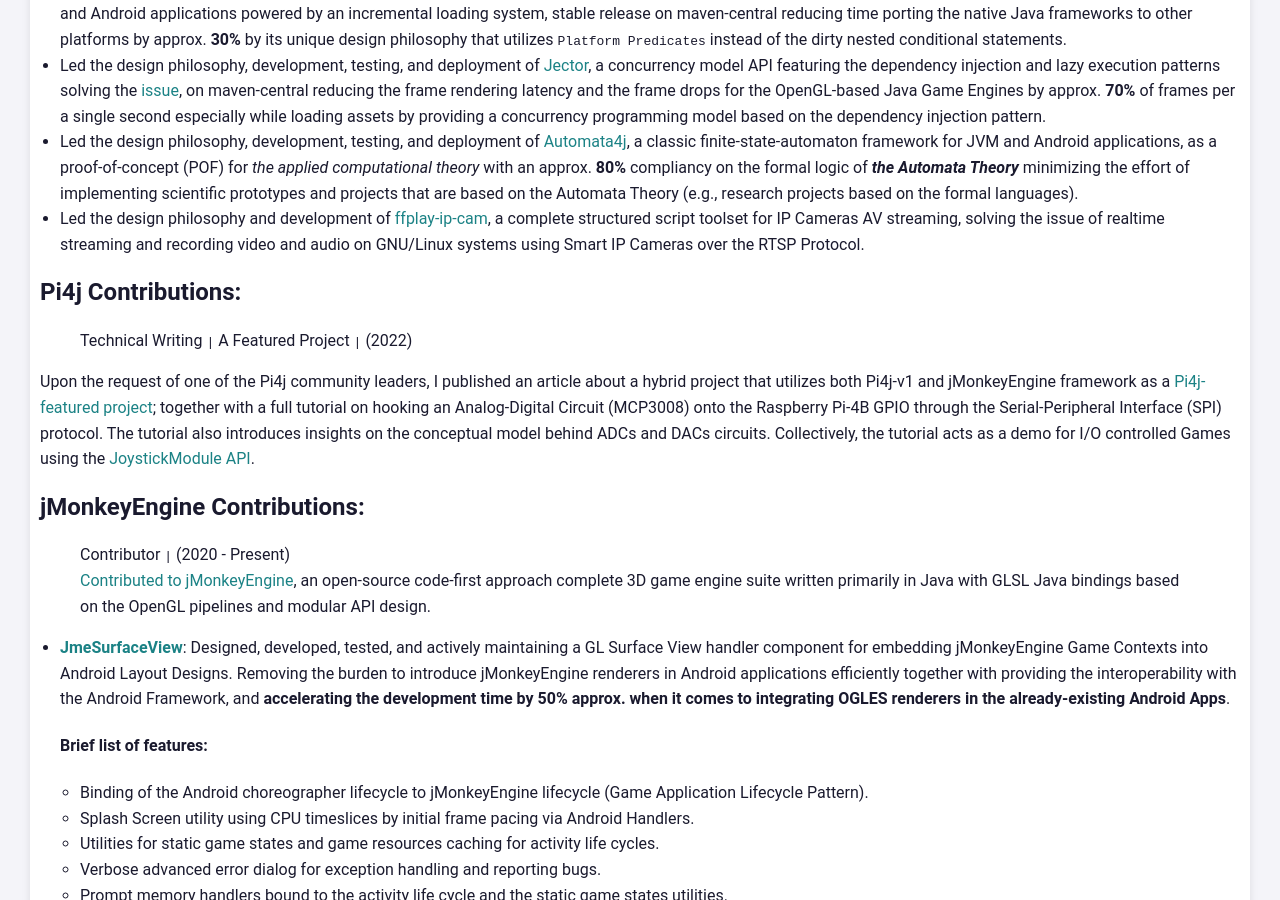
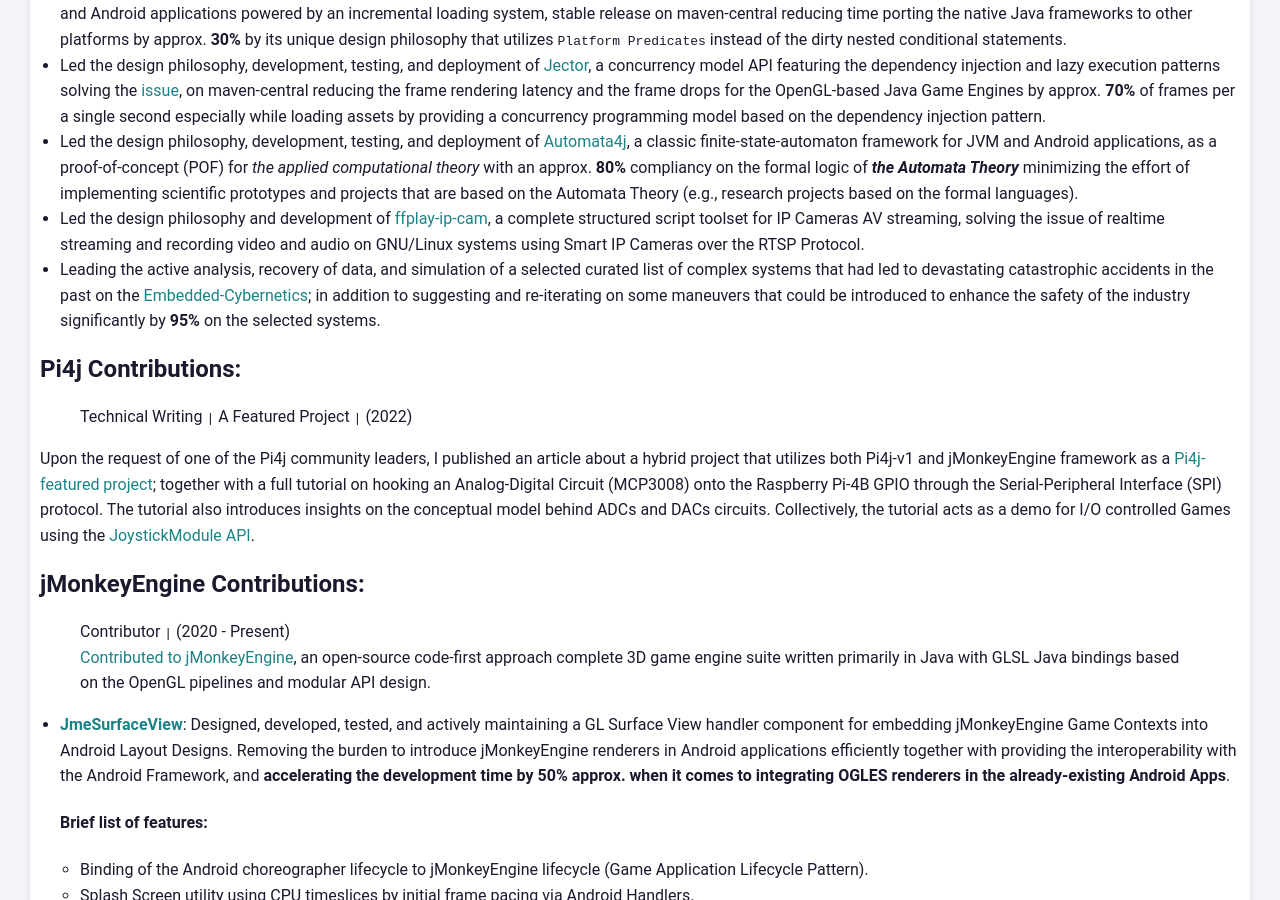
Before and after one commit to pavly-gerges/pavly-gerges, a Jekyll site: the page built from resume/index.md, in a window 1280 px wide and 900 px high, scrolled down 1282 px. Built offline with Jekyll 4.4.1, drawn with Linux system fonts in a browser that asks for light colours; our own code applies the rules of GitHub Pages for plain Markdown files.

Commit message:
Update index.md

```diff
--- a/resume/index.md
+++ b/resume/index.md
@@ -23,6 +23,7 @@ A self-taught embedded software engineer with a demonstrated background in embed
 * Led the design philosophy, development, testing, and deployment of [Jector](https://github.com/Electrostat-Lab/Jector), a concurrency model API featuring the dependency injection and lazy execution patterns solving the [issue](https://github.com/jMonkeyEngine/jmonkeyengine/issues/5), on maven-central reducing the frame rendering latency and the frame drops for the OpenGL-based Java Game Engines by approx. **70%** of frames per a single second especially while loading assets by providing a concurrency programming model based on the dependency injection pattern.
 * Led the design philosophy, development, testing, and deployment of [Automata4j](https://github.com/Electrostat-Lab/Automata4j), a classic finite-state-automaton framework for JVM and Android applications, as a proof-of-concept (POF) for _the applied computational theory_ with an approx. **80%** compliancy on the formal logic of **_the Automata Theory_** minimizing the effort of implementing scientific prototypes and projects that are based on the Automata Theory (e.g., research projects based on the formal languages).
 * Led the design philosophy and development of [ffplay-ip-cam](https://github.com/Electrostat-Lab/ffplay-ip-cam), a complete structured script toolset for IP Cameras AV streaming, solving the issue of realtime streaming and recording video and audio on GNU/Linux systems using Smart IP Cameras over the RTSP Protocol.
+* Leading the active analysis, recovery of data, and simulation of a selected curated list of complex systems that had led to devastating catastrophic accidents in the past on the [Embedded-Cybernetics](https://github.com/Electrostat-Lab/Embedded-Cybernetics/); in addition to suggesting and re-iterating on some maneuvers that could be introduced to enhance the safety of the industry significantly by **95%** on the selected systems.
 
 ## Pi4j Contributions:
 > Technical Writing `|` A Featured Project `|` (2022)
```
